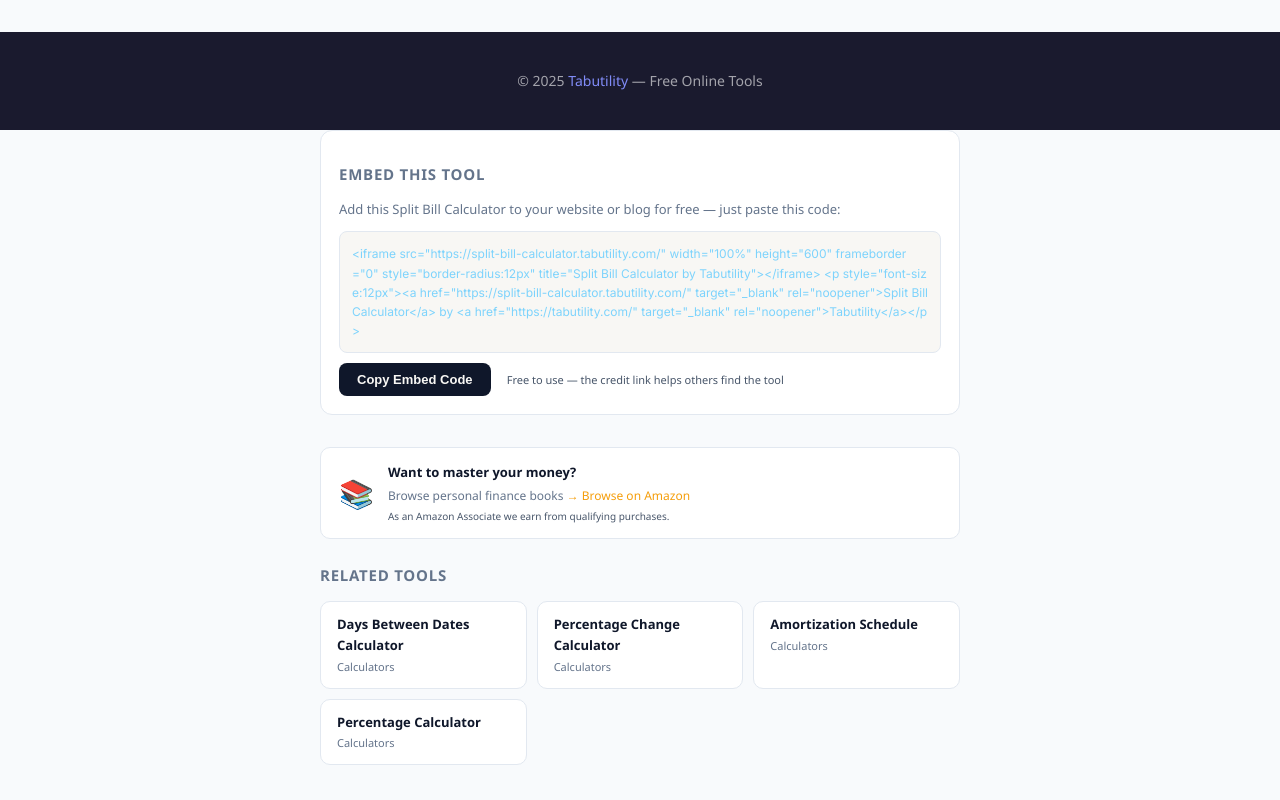
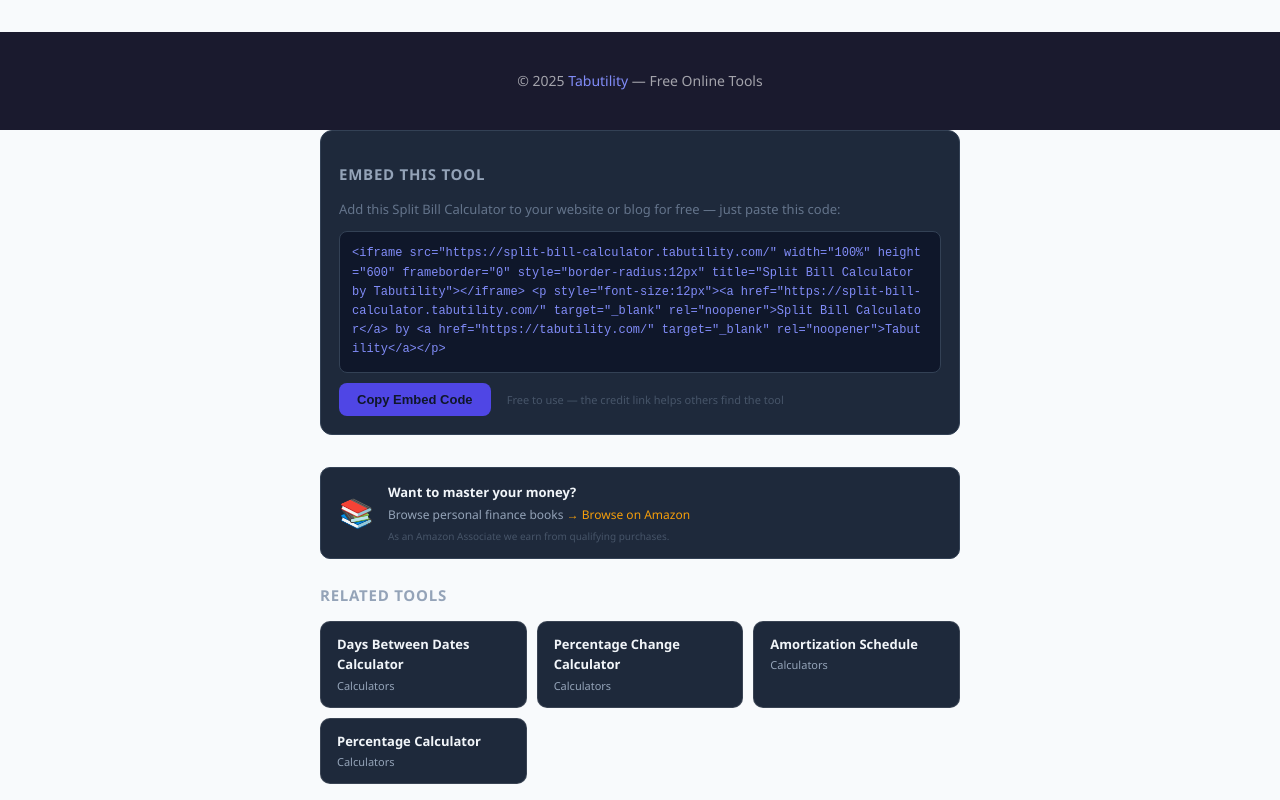
Before and after one commit to rakeshv02/split-bill-calculator, a plain HTML site: page index.html in a window 1280 px wide. Shown: the part 1260-2060 px from the top of the page. Drawn offline with Linux system fonts and the light colour scheme.

Commit message:
Align with canonical Tabutility design language (STYLE.md): dark surface, indigo accent, Segoe-first font, standard footer, ad-slot polish

```diff
--- a/index.html
+++ b/index.html
@@ -7,7 +7,6 @@
 <link rel="dns-prefetch" href="//pagead2.googlesyndication.com">
 
   <meta name="viewport" content="width=device-width, initial-scale=1.0"/>
-<link rel="preconnect" href="https://fonts.googleapis.com"><link rel="preconnect" href="https://fonts.gstatic.com" crossorigin><link rel="stylesheet" href="https://fonts.googleapis.com/css2?family=Inter:wght@400;600;700;800&display=swap">
   <title>Split Bill Calculator — Divide Bill & Tip Equally | Tabutility</title>
   <meta name="description" content="Split any bill equally between friends. Add a tip, split unevenly, and see exactly what each person owes. Free split bill calculator — instant results."/>
   <link rel="canonical" href="https://split-bill-calculator.tabutility.com/"/>
@@ -25,7 +24,7 @@
   <script>window.addEventListener('load',function(){var s=document.createElement('script');s.async=true;s.src='https://www.googletagmanager.com/gtag/js?id=G-78VZWJ5B1W';document.head.appendChild(s);window.dataLayer=window.dataLayer||[];function gtag(){dataLayer.push(arguments);}window.gtag=gtag;gtag('js',new Date());gtag('config','G-78VZWJ5B1W');});</script>
   <style>
     *,*::before,*::after{box-sizing:border-box}
-    body{margin:0;font-family:'Segoe UI',system-ui,Arial,sans-serif;background:#f8fafc;color:#ffffff;line-height:1.6}
+    body{margin:0;font-family:'Segoe UI',system-ui,Arial,sans-serif;background:#f8fafc;color:#1e293b;line-height:1.6}
     a{color:#4f46e5;text-decoration:none}
     nav{background:#1a1a2e;padding:14px 20px;display:flex;align-items:center;justify-content:space-between;position:sticky;top:0;z-index:100}
     .nav-brand{color:#fff;font-size:18px;font-weight:800}
@@ -41,7 +40,7 @@
     @media(max-width:500px){.input-row{grid-template-columns:1fr}}
     .prefix-wrap{position:relative}
     .prefix{position:absolute;left:12px;top:50%;transform:translateY(-50%);color:#64748b;font-weight:700;font-size:18px;pointer-events:none}
-    input[type=number]{width:100%;padding:12px 14px 12px 32px;border:2px solid #e2e8f0;border-radius:10px;font-size:18px;font-weight:700;color:#ffffff;background:#f8fafc;outline:none;transition:border 0.2s}
+    input[type=number]{width:100%;padding:12px 14px 12px 32px;border:2px solid #e2e8f0;border-radius:10px;font-size:18px;font-weight:700;color:#1e293b;background:#f8fafc;outline:none;transition:border 0.2s}
     input.no-prefix{padding-left:14px}
     input[type=number]:focus{border-color:#4f46e5;background:#fff}
     .tip-btns{display:flex;gap:8px;flex-wrap:wrap;margin-bottom:16px}
@@ -63,13 +62,14 @@
   <script type="application/ld+json">
 {"@context":"https://schema.org","@type":"FAQPage","mainEntity":[{"@type":"Question","name":"How do you split a bill with tip?","acceptedAnswer":{"@type":"Answer","text":"Add the tip to the bill first, then divide the grand total by the number of people. For example, a $100 bill plus a 20% ($20) tip is $120, split 4 ways is $30 each."}},{"@type":"Question","name":"How much should you tip at a restaurant?","acceptedAnswer":{"@type":"Answer","text":"In the United States, 15–20% of the pre-tax bill is customary for sit-down table service, with 20% common for good service. Tipping norms vary by country, so check local custom."}},{"@type":"Question","name":"How do you split a bill unevenly?","acceptedAnswer":{"@type":"Answer","text":"If people ordered different amounts, total each person's own items, add a proportional share of tax and tip, and pay that. For simple gatherings an even split is usually fine and faster."}},{"@type":"Question","name":"Is the split bill calculator free to use?","acceptedAnswer":{"@type":"Answer","text":"Yes — it is completely free, needs no sign-up, and runs entirely in your browser."}}]}
 </script>
-<style id="tabutility-brand">
-/* empty ad slots: reserve space, no bordered box */
-.ad-banner,.ad-slot,.ad-container{background:transparent!important;border:none!important;border-bottom:none!important;box-shadow:none!important}
+<style id="tabutility-brand-v2">
+/* Canonical dark-surface spec (STYLE.md): indigo accent, white text on indigo */
+.btn,.toggle-btn.active,button.active{color:#fff!important}
+nav .brand{color:#fff}
+nav a:hover{color:#818cf8}
+input:focus,select:focus,textarea:focus{border-color:#818cf8!important}
 /* AdSense not yet approved: hide all ad frames (container min-height still reserves space). Remove these two lines after approval. */
 ins.adsbygoogle,.ad-banner iframe,.ad-slot iframe,.ad-container iframe{visibility:hidden!important}
-nav .brand{color:#0f172a}
-body{-webkit-font-smoothing:antialiased}
 </style>
 </head>
 <body>
@@ -174,37 +174,37 @@ body{-webkit-font-smoothing:antialiased}
 </script>
 
 <!-- embed-widget -->
-<div style="max-width:640px;margin:0 auto 32px;background:#ffffff;border:1px solid #e2e8f0;border-radius:12px;padding:18px">
-  <h2 style="font-size:15px;font-weight:700;color:#64748b;text-transform:uppercase;letter-spacing:.05em;margin-bottom:12px">Embed This Tool</h2>
+<div style="max-width:640px;margin:0 auto 32px;background:#1e293b;border:1px solid #334155;border-radius:12px;padding:18px">
+  <h2 style="font-size:15px;font-weight:700;color:#94a3b8;text-transform:uppercase;letter-spacing:.05em;margin-bottom:12px">Embed This Tool</h2>
   <p style="font-size:13px;color:#64748b;margin-bottom:12px">Add this Split Bill Calculator to your website or blog for free — just paste this code:</p>
-  <div style="background:#f8f7f4;border:1px solid #e2e8f0;border-radius:8px;padding:12px;font-family:'Inter',monospace;font-size:12px;color:#7dd3fc;word-break:break-all;margin-bottom:10px" id="embed-code">&lt;iframe src=&quot;https://split-bill-calculator.tabutility.com/&quot; width=&quot;100%&quot; height=&quot;600&quot; frameborder=&quot;0&quot; style=&quot;border-radius:12px&quot; title=&quot;Split Bill Calculator by Tabutility&quot;&gt;&lt;/iframe&gt;
+  <div style="background:#0f172a;border:1px solid #334155;border-radius:8px;padding:12px;font-family:monospace;font-size:12px;color:#818cf8;word-break:break-all;margin-bottom:10px" id="embed-code">&lt;iframe src=&quot;https://split-bill-calculator.tabutility.com/&quot; width=&quot;100%&quot; height=&quot;600&quot; frameborder=&quot;0&quot; style=&quot;border-radius:12px&quot; title=&quot;Split Bill Calculator by Tabutility&quot;&gt;&lt;/iframe&gt;
 &lt;p style=&quot;font-size:12px&quot;&gt;&lt;a href=&quot;https://split-bill-calculator.tabutility.com/&quot; target=&quot;_blank&quot; rel=&quot;noopener&quot;&gt;Split Bill Calculator&lt;/a&gt; by &lt;a href=&quot;https://tabutility.com/&quot; target=&quot;_blank&quot; rel=&quot;noopener&quot;&gt;Tabutility&lt;/a&gt;&lt;/p&gt;</div>
-  <button onclick="navigator.clipboard.writeText(document.getElementById('embed-code').textContent).then(()=>{this.textContent='Copied!';setTimeout(()=>this.textContent='Copy Embed Code',2000)})" style="background:#0f172a;color:#f8f7f4;border:none;border-radius:8px;padding:9px 18px;font-size:13px;font-weight:700;cursor:pointer">Copy Embed Code</button>
+  <button onclick="navigator.clipboard.writeText(document.getElementById('embed-code').textContent).then(()=>{this.textContent='Copied!';setTimeout(()=>this.textContent='Copy Embed Code',2000)})" style="background:#4f46e5;color:#0f172a;border:none;border-radius:8px;padding:9px 18px;font-size:13px;font-weight:700;cursor:pointer">Copy Embed Code</button>
   <span style="font-size:11px;color:#475569;margin-left:12px">Free to use — the credit link helps others find the tool</span>
 </div>
-<div style="margin:0 auto 24px;max-width:640px;background:#ffffff;border-radius:10px;padding:14px 18px;display:flex;align-items:center;gap:14px;cursor:pointer;border:1px solid #e2e8f0" onclick="window.open('https://www.amazon.com/s?k=personal+finance+books&tag=tabutility-20','_blank','noopener noreferrer')" title="Want to master your money?">
+<div style="margin:0 auto 24px;max-width:640px;background:#1e293b;border-radius:10px;padding:14px 18px;display:flex;align-items:center;gap:14px;cursor:pointer;border:1px solid #334155" onclick="window.open('https://www.amazon.com/s?k=personal+finance+books&tag=tabutility-20','_blank','noopener noreferrer')" title="Want to master your money?">
   <span style="font-size:28px;flex-shrink:0">📚</span>
   <div style="min-width:0">
-    <div style="font-size:13px;font-weight:700;color:#0f172a;margin-bottom:3px">Want to master your money?</div>
-    <div style="font-size:12px;color:#64748b">Browse personal finance books <span style="color:#f59e0b;white-space:nowrap">→ Browse on Amazon</span></div>
+    <div style="font-size:13px;font-weight:700;color:#f1f5f9;margin-bottom:3px">Want to master your money?</div>
+    <div style="font-size:12px;color:#94a3b8">Browse personal finance books <span style="color:#f59e0b;white-space:nowrap">→ Browse on Amazon</span></div>
     <div style="font-size:10px;color:#475569;margin-top:3px">As an Amazon Associate we earn from qualifying purchases.</div>
   </div>
 </div>
-<h2 style="font-size:15px;font-weight:700;color:#64748b;text-transform:uppercase;letter-spacing:.05em;margin-bottom:14px;max-width:640px;margin-left:auto;margin-right:auto">Related Tools</h2>
+<h2 style="font-size:15px;font-weight:700;color:#94a3b8;text-transform:uppercase;letter-spacing:.05em;margin-bottom:14px;max-width:640px;margin-left:auto;margin-right:auto">Related Tools</h2>
 <div style="max-width:640px;margin:0 auto 32px;display:grid;grid-template-columns:repeat(auto-fit,minmax(200px,1fr));gap:10px">
-  <a href="https://date-difference-calculator.tabutility.com/" style="display:block;background:#ffffff;border:1px solid #e2e8f0;border-radius:10px;padding:12px 16px;text-decoration:none;color:inherit"><div style="font-size:13px;font-weight:600;color:#0f172a">Days Between Dates Calculator</div><div style="font-size:11px;color:#64748b;margin-top:2px">Calculators</div></a>
-  <a href="https://percentage-change-calculator.tabutility.com/" style="display:block;background:#ffffff;border:1px solid #e2e8f0;border-radius:10px;padding:12px 16px;text-decoration:none;color:inherit"><div style="font-size:13px;font-weight:600;color:#0f172a">Percentage Change Calculator</div><div style="font-size:11px;color:#64748b;margin-top:2px">Calculators</div></a>
-  <a href="https://amortization-schedule.tabutility.com/" style="display:block;background:#ffffff;border:1px solid #e2e8f0;border-radius:10px;padding:12px 16px;text-decoration:none;color:inherit"><div style="font-size:13px;font-weight:600;color:#0f172a">Amortization Schedule</div><div style="font-size:11px;color:#64748b;margin-top:2px">Calculators</div></a>
-  <a href="https://percentage-calculator.tabutility.com/" style="display:block;background:#ffffff;border:1px solid #e2e8f0;border-radius:10px;padding:12px 16px;text-decoration:none;color:inherit"><div style="font-size:13px;font-weight:600;color:#0f172a">Percentage Calculator</div><div style="font-size:11px;color:#64748b;margin-top:2px">Calculators</div></a>
+  <a href="https://date-difference-calculator.tabutility.com/" style="display:block;background:rgba(30,41,59,1);border:1px solid rgba(255,255,255,0.12);border-radius:10px;padding:12px 16px;text-decoration:none;color:inherit"><div style="font-size:13px;font-weight:600;color:#f1f5f9">Days Between Dates Calculator</div><div style="font-size:11px;color:#94a3b8;margin-top:2px">Calculators</div></a>
+  <a href="https://percentage-change-calculator.tabutility.com/" style="display:block;background:rgba(30,41,59,1);border:1px solid rgba(255,255,255,0.12);border-radius:10px;padding:12px 16px;text-decoration:none;color:inherit"><div style="font-size:13px;font-weight:600;color:#f1f5f9">Percentage Change Calculator</div><div style="font-size:11px;color:#94a3b8;margin-top:2px">Calculators</div></a>
+  <a href="https://amortization-schedule.tabutility.com/" style="display:block;background:rgba(30,41,59,1);border:1px solid rgba(255,255,255,0.12);border-radius:10px;padding:12px 16px;text-decoration:none;color:inherit"><div style="font-size:13px;font-weight:600;color:#f1f5f9">Amortization Schedule</div><div style="font-size:11px;color:#94a3b8;margin-top:2px">Calculators</div></a>
+  <a href="https://percentage-calculator.tabutility.com/" style="display:block;background:rgba(30,41,59,1);border:1px solid rgba(255,255,255,0.12);border-radius:10px;padding:12px 16px;text-decoration:none;color:inherit"><div style="font-size:13px;font-weight:600;color:#f1f5f9">Percentage Calculator</div><div style="font-size:11px;color:#94a3b8;margin-top:2px">Calculators</div></a>
 </div>
 <section id="seo-content">
   <style>
-    #seo-content{max-width:760px;margin:2.5rem auto;padding:0 1.25rem 3rem;font-family:'Inter',system-ui,-apple-system,'Segoe UI',sans-serif;color:#334155;line-height:1.7}
+    #seo-content{max-width:760px;margin:2.5rem auto;padding:0 1.25rem 3rem;font-family:'Segoe UI',system-ui,Arial,sans-serif;color:#334155;line-height:1.7}
     #seo-content h2{font-size:1.35rem;color:#0f172a;margin:2rem 0 .75rem}
     #seo-content h3{font-size:1.05rem;color:#0f172a;margin:1.25rem 0 .5rem}
     #seo-content p,#seo-content li{font-size:.95rem}
     #seo-content .example{background:#f8fafc;border:1px solid #e2e8f0;border-radius:8px;padding:1rem 1.25rem;margin:1rem 0}
-
+    @media (prefers-color-scheme:dark){#seo-content{color:#cbd5e1}#seo-content h2,#seo-content h3{color:#f1f5f9}#seo-content .example{background:#1e293b;border-color:#334155}}
   </style>
   <p>This split bill calculator makes dividing a restaurant check, group trip or shared expense quick and fair, handling the tip and an even split across any number of people. It is built for friends splitting dinner, roommates sharing costs, or anyone who wants to skip the mental maths at the table.</p>
   <h2>How the Split Bill Calculator Works</h2>
```
